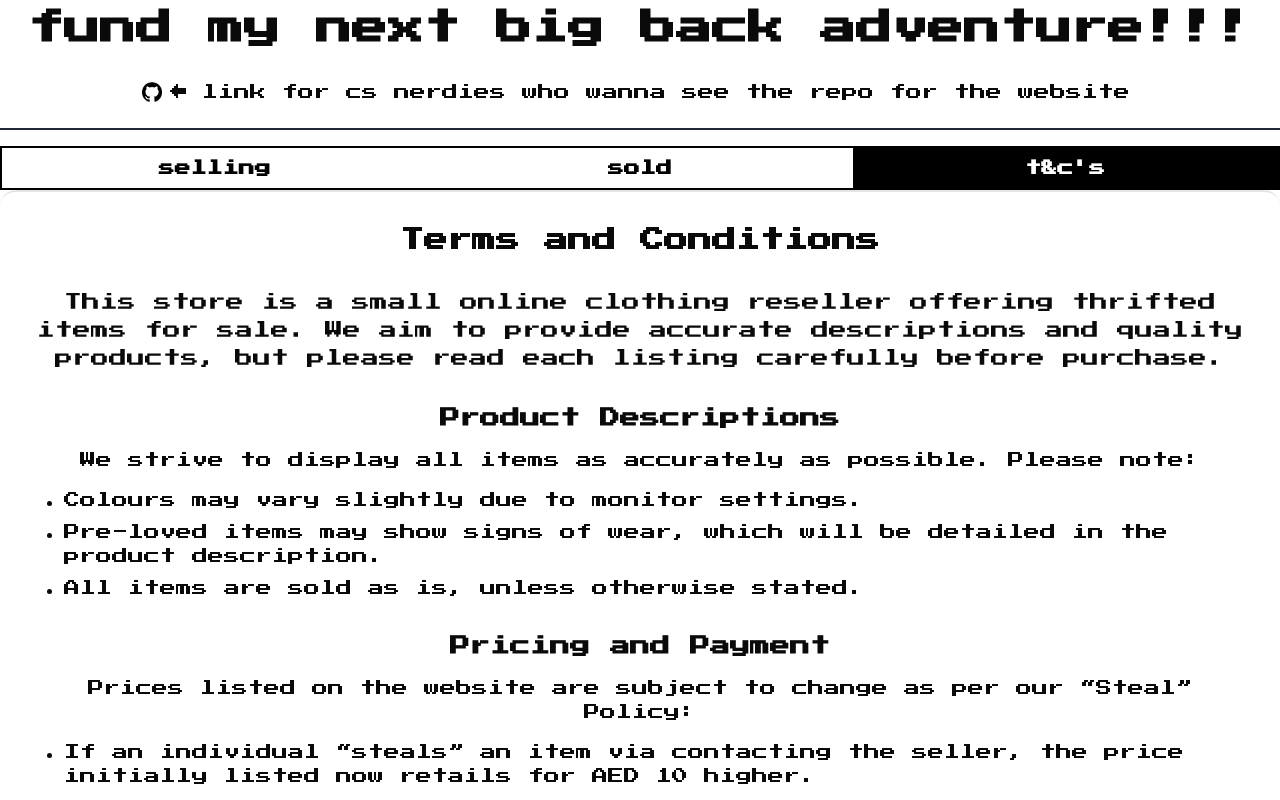
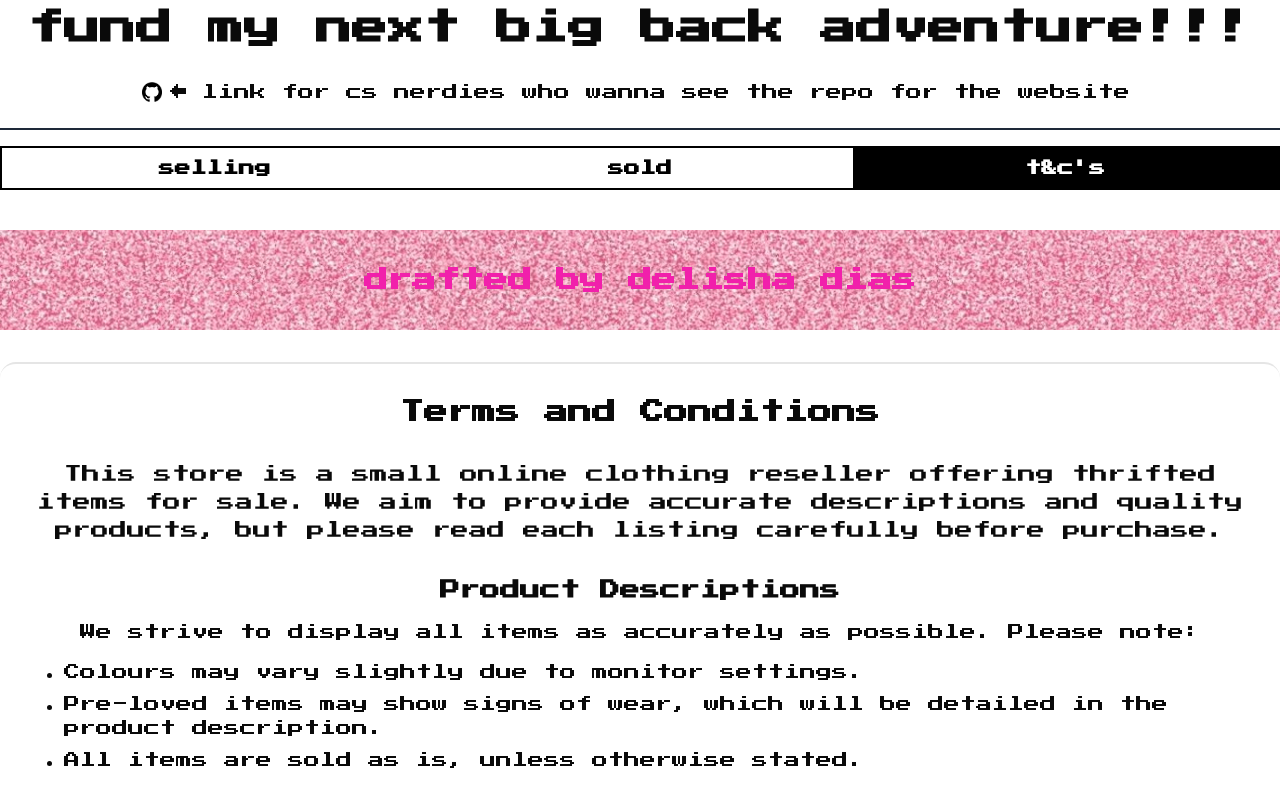
Before and after one commit to danielKinny/tshop, a Next.js app: page / in a window 1280 px wide. Both pictures are taken after a click on the button "t&c's". Shown: the top 800 px of the page. Built offline with nearby package versions, Linux system fonts and the light colour scheme.

Commit message:
Implement code changes to enhance functionality and improve performance

```diff
--- a/components/ui/tsandcs.tsx
+++ b/components/ui/tsandcs.tsx
@@ -1,7 +1,23 @@
 import React from "react";
+import Image from "next/image";
 
 const TsandcS = () => {
   return (
+    <>
+      <div className="mt-10 relative w-screen h-[100px] left-1/2 -translate-x-1/2 flex justify-center items-center mb-8">
+        <Image
+          src="/images/asd.jpg"
+          alt="Terms and Conditions Banner"
+          fill
+          className="object-cover rounded-none"
+          priority
+        />
+        <div className="absolute inset-0 flex flex-col justify-center items-center">
+          <h1 className="text-2xl font-extrabold px-4 py-2 rounded-lg" style={{ color: "#f120ab" }}>
+            drafted by delisha dias
+          </h1>
+        </div>
+      </div>
       <div className="justify-center items-center border-t-2 p-8 border-b-2 mb-10 rounded-2xl text-center space-y-8">
         <h1 className="text-2xl font-extrabold">Terms and Conditions</h1>
 
@@ -38,9 +54,8 @@ const TsandcS = () => {
           <h2 className="text-xl font-extrabold">Limitation of Liability</h2>
           <p>This store is not liable for any indirect, incidental, or consequential damages arising from the use of our products or services. We do not guarantee that our website will always be available or error-free.</p>
         </div>
-
-
       </div>
+    </>
   );
 };
 
```
Also changed, not shown: public/images/asd.jpg (added). Lines whose indentation alone changed are shown as unchanged.
